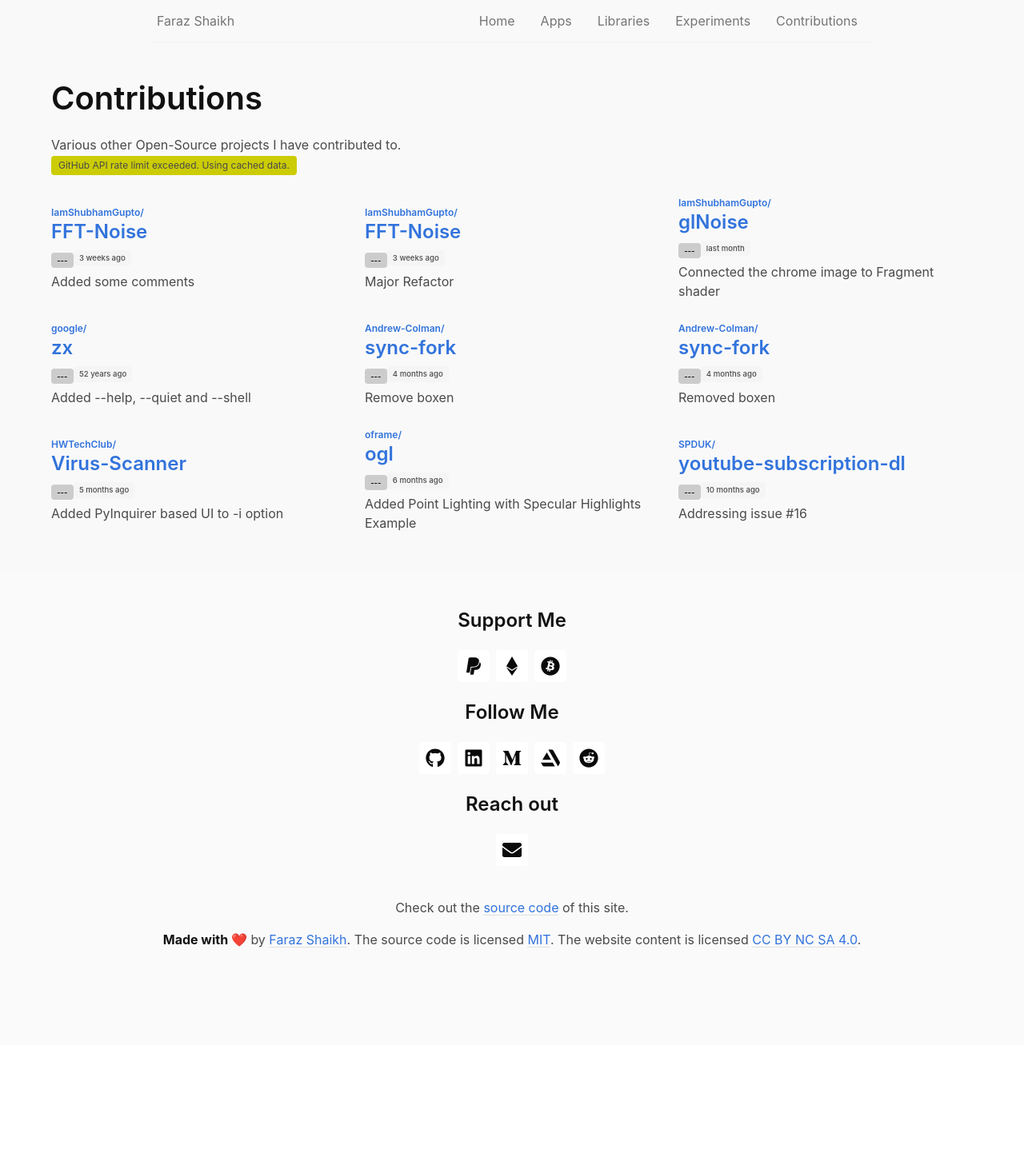
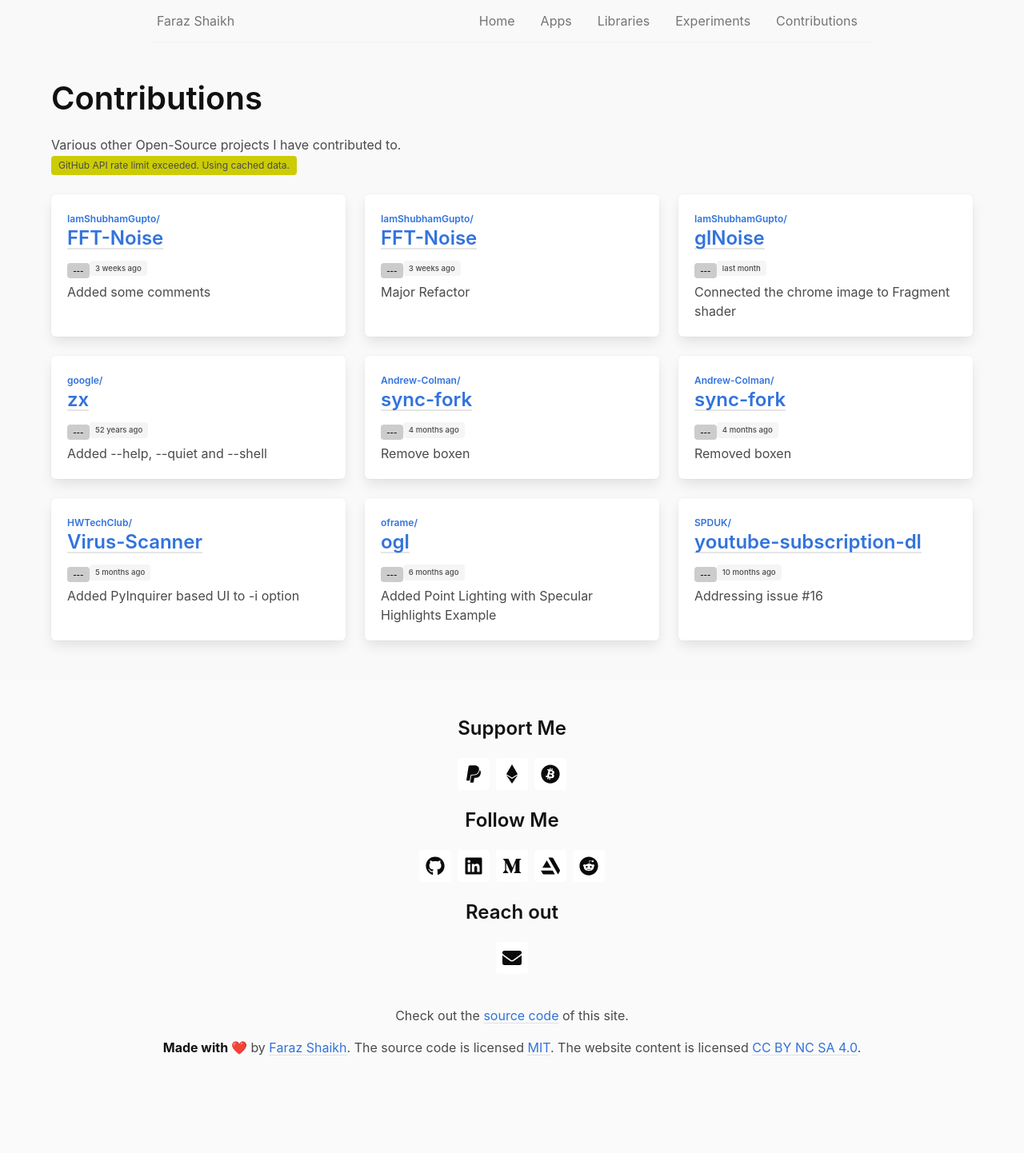
Before and after one commit to FarazzShaikh/farazzshaikh.com, a Jekyll site: the page built from pages/contributions.html, in a window 1280 px wide. Shown: the whole page at 80% size. Built offline with Jekyll 4.4.1, drawn with Linux system fonts in a browser that asks for light colours; comment, search, counter and statistics services are not loaded; before the commit the page ends 1307 px from its top, so only the background shows below that.

Commit message:
Fixed bugs

```diff
--- a/pages/contributions.html
+++ b/pages/contributions.html
@@ -6,6 +6,7 @@
 <section class="hero section contributions">
     <template id="latest-repos-template">
         <div class="column is-mobile is-half-tablet is-one-third-desktop">
+            <div class="box">
                 <h4 class="title is-4 mb-2">
                     <a class="latest-repos-title" href="" target="_blank"></a>
                   </h4>
@@ -15,6 +16,8 @@
                   </div>
 
                   <p class="latest-repos-description"></p>
+            </div>
+
 
         </div>
       </template>
@@ -25,7 +28,7 @@
         <div class="warning-tag-container">
         </div>
         <br />
-        <div class="columns is-mobile is-multiline is-vcentered latest-container">
+        <div class="columns is-multiline card-container latest-container">
         </div>
       </div>
 
```
Also changed, not shown: .github/workflows/main.yml. Lines whose indentation alone changed are shown as unchanged.
